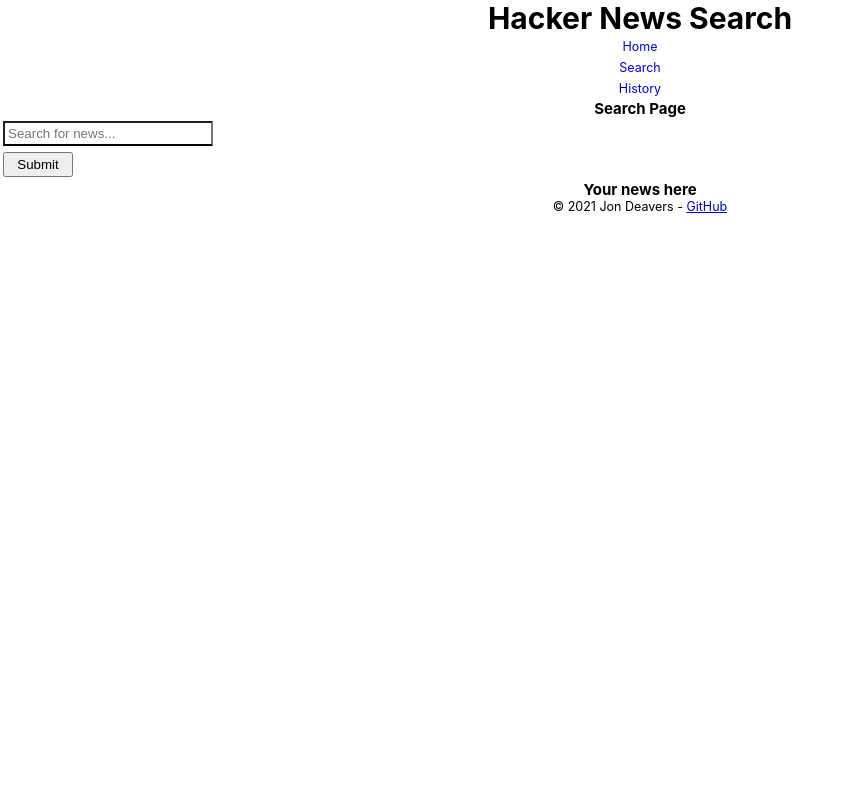
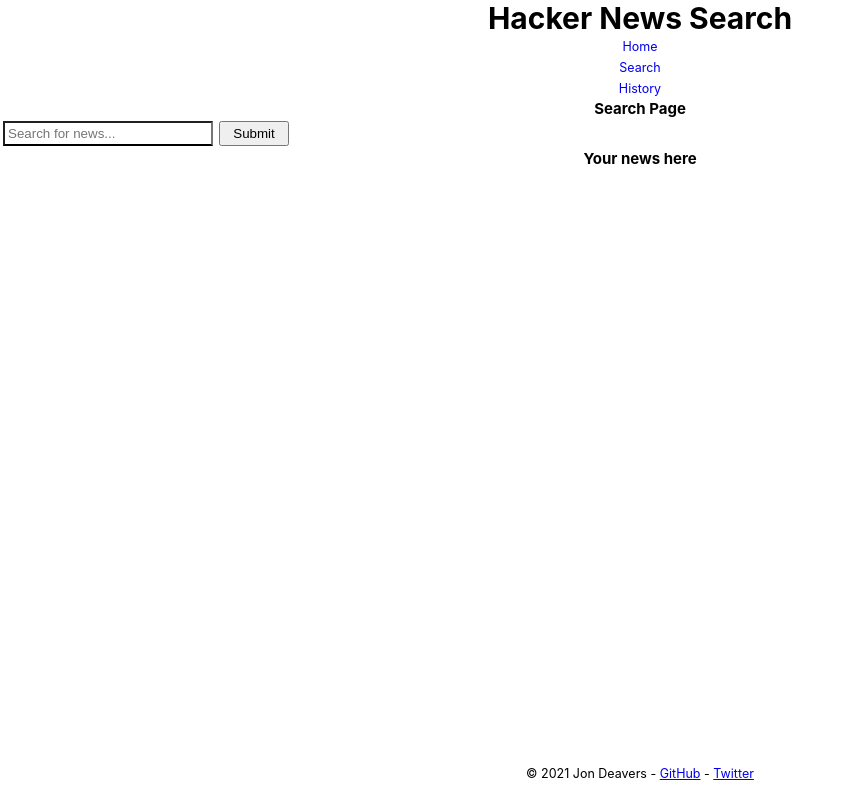
Before and after one commit to lucsedirae/hacker-news-search, a React (Create React App) app: page /search in a window 1280 px wide. Shown: the whole page, without its empty margins (0-851 px from the left). Built offline with nearby package versions, Linux system fonts and the light colour scheme.

Commit message:
Adjusted styling, corrected footer positioning

```diff
--- a/src/App.css
+++ b/src/App.css
@@ -1,12 +1,8 @@
 /** Style sheet is organized by selector type and sorted by alphabetical order*/
 
 :root {
-  --primary-color: #0fcfa2;
-  --secondary-color: #ff7a00;
-  --primary-translucent: rgba(15, 207, 162, 0.75);
-  --secondary-translucent: rgb(255, 122, 0.85);
+  --border: black;
   --disabled: grey;
-  --menu-speed: 0.75s;
   --text: 1.25rem;
   --large: 2rem;
   --xl: 3rem;
@@ -23,13 +19,20 @@
 }
 
 /** Elements */
+body {
+  min-height: 90%;
+  display: grid;
+  grid-template-rows: 1fr auto;
+}
+
 html {
   font-family: 'Open Sans', sans-serif;
   font-size: 62.5%;
+  height: 100%;
 }
 
 input[type='text'] {
-  border-bottom: 2px solid black;
+  border-bottom: 2px solid var(--border);
   padding: 3px;
   width: 20rem;
   margin: 3px;
@@ -66,10 +69,14 @@ li {
 
 .container {
   display: flex;
-  flex-wrap: wrap;
   flex-direction: column;
   justify-content: center;
   width: 100%;
+  height: 100%;
+}
+
+.content {
+  flex: 1 0 auto;
 }
 
 .disabled {
@@ -78,6 +85,11 @@ li {
 
 .flex-col {
   flex-direction: column;
+}
+
+.footer {
+  flex-shrink: 0;
+  padding: 1rem;
 }
 
 .link {
@@ -111,7 +123,7 @@ li {
     width: 90%;
   }
   .news-card {
-    width: 60%;
+    width: 75%;
     height: 18rem;
     padding: 1rem;
   }
--- a/src/components/history/History.js
+++ b/src/components/history/History.js
@@ -9,7 +9,6 @@ const History = () => {
   return (
     <Fragment>
       <h2 className='center'>History Page</h2>
-      <div className='container'>
         <h3 className="center block ">This session's search history:</h3>
         <ul className='center body-text'>
           {history.length === 0 ? (
@@ -22,7 +21,6 @@ const History = () => {
             ))
           )}
         </ul>
-      </div>
     </Fragment>
   );
 };
--- a/src/components/layout/Footer.js
+++ b/src/components/layout/Footer.js
@@ -13,6 +13,14 @@ const Footer = () => {
           rel='noreferrer'
         >
           GitHub
+        </a>{' '}
+        -{' '}
+        <a
+          href='https://twitter.com/jondeavers'
+          target='_blank'
+          rel='noreferrer'
+        >
+          Twitter
         </a>
       </footer>
     </Fragment>
--- a/src/components/layout/Layout.js
+++ b/src/components/layout/Layout.js
@@ -9,9 +9,9 @@ import Header from './Header';
 const Layout = ({ children }) => {
   return (
     <Fragment>
+      <Header />
       <main className='container'>
-        <Header />
-        {children}
+        <div className='content'>{children}</div>
       </main>
       <Footer />
     </Fragment>
--- a/src/components/search/Search.js
+++ b/src/components/search/Search.js
@@ -30,7 +30,6 @@ const Search = () => {
 
   return (
     <Fragment>
-      <div className='container'>
         <h2 className='center'>Search Page</h2>
         <input
           type='text'
@@ -44,7 +43,6 @@ const Search = () => {
           Submit
         </button>
         <Results />
-      </div>
     </Fragment>
   );
 };
```
